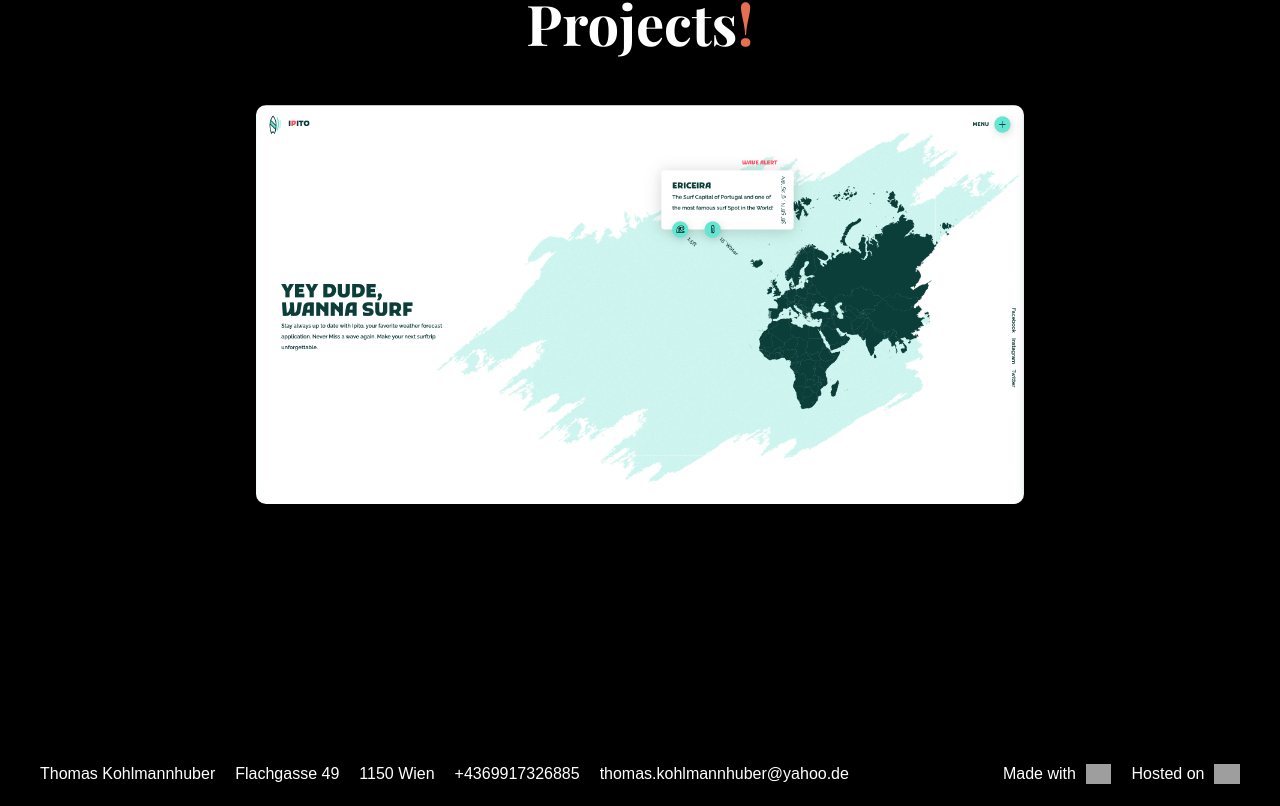
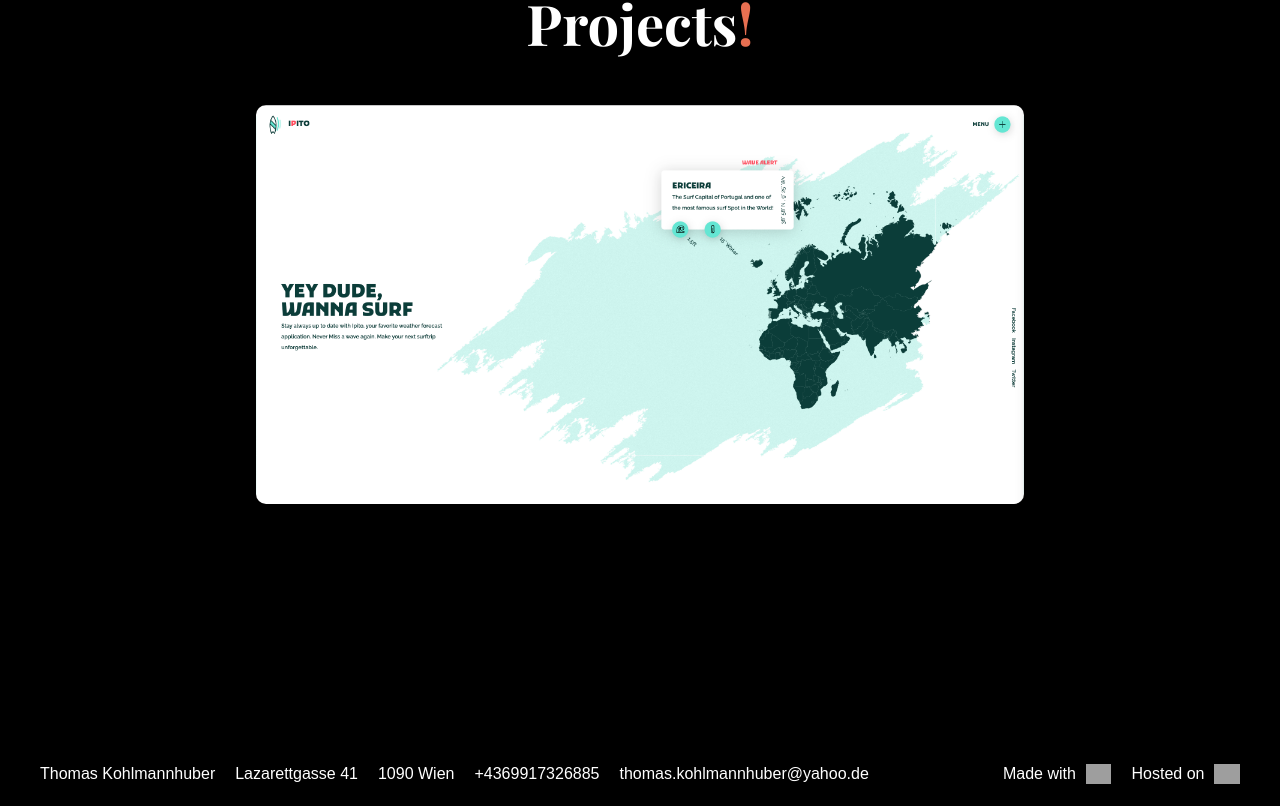
Before and after one commit to tkohlmannhuber/tk_cv, a Nuxt app: page / in a window 1280 px wide. Shown: the part 3758-4564 px from the top of the page. Built offline with nearby package versions, Linux system fonts and the light colour scheme; grey boxes are pictures that could not be loaded.

Commit message:
changed footer text

```diff
--- a/components/TheFooter.vue
+++ b/components/TheFooter.vue
@@ -3,8 +3,8 @@
     <div class="bottom-bar">
       <ul>
         <li>Thomas Kohlmannhuber</li>
-        <li>Flachgasse 49</li>
-        <li>1150 Wien</li>
+        <li>Lazarettgasse 41</li>
+        <li>1090 Wien</li>
         <li><a href="tel:+4369917326885">+4369917326885</a></li>
         <li>
           <a href="mailto:thomas.kohlmannhuber@yahoo.de">
```
Also changed, not shown: 2 other files (tests, documents, lock files or other folders).
